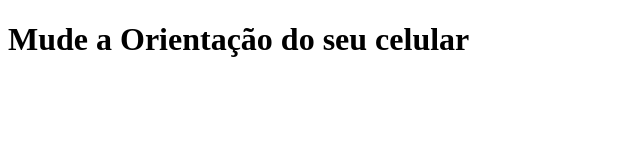
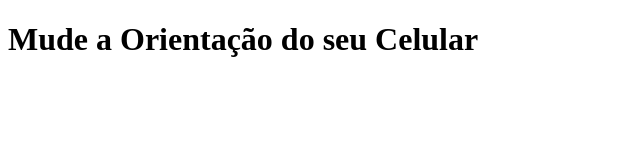
Before and after one commit to HugoRosa29/html-css, a plain HTML site: page exercicios/ex026/mq002/index.html in a window 1280 px wide. Shown: the full height of the page, 0-640 px from the left. Drawn offline with Linux system fonts and the light colour scheme.

Commit message:
Update index.html

```diff
--- a/exercicios/ex026/mq002/index.html
+++ b/exercicios/ex026/mq002/index.html
@@ -9,6 +9,6 @@
     <link rel="stylesheet" href="estilos/paisagem.css" media="screen and (orientation: landscape)">
 </head>
 <body>
-    <h1>Mude a Orientação do seu celular</h1>
+    <h1>Mude a Orientação do seu Celular</h1>
 </body>
 </html>
```
